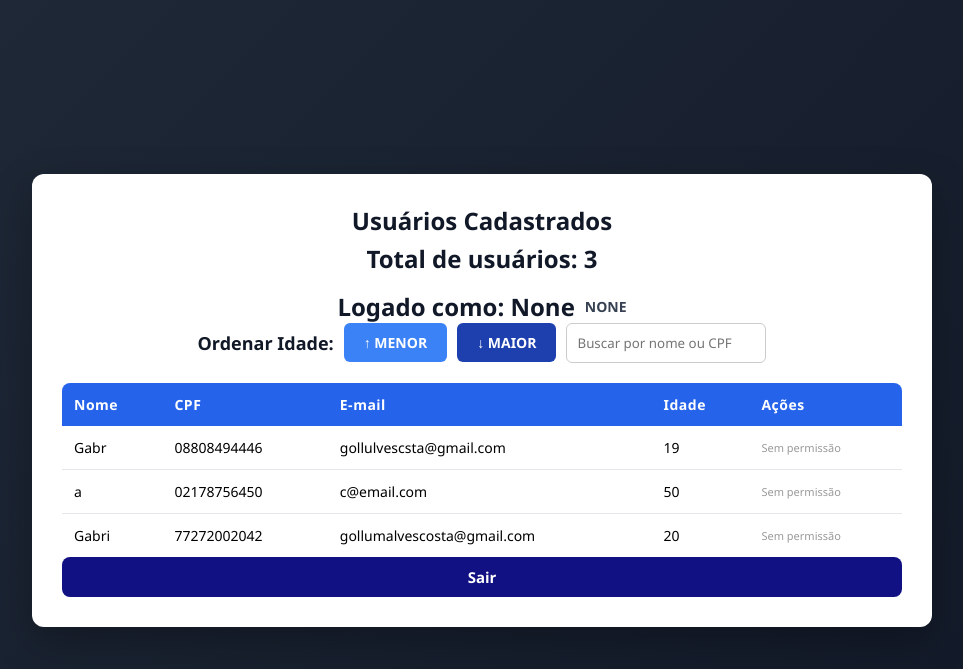
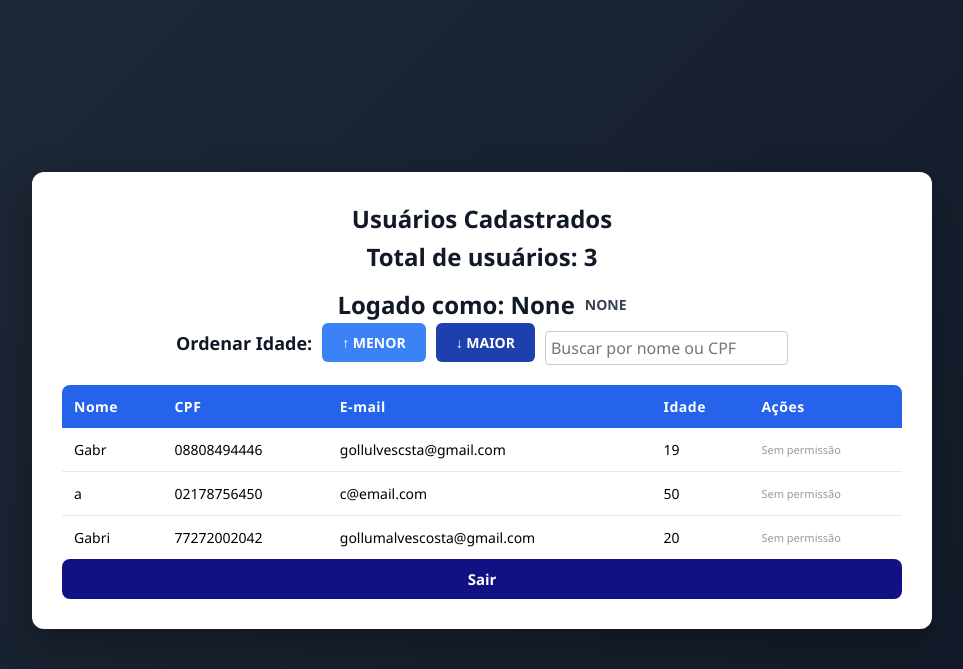
Before and after one commit to GabrielAlvesCosta/Evolucao-do-Sistema, a Flask app: page /ordem-usuarios in a window 1280 px wide. Shown: the top 669 px of the page, without its empty margins (158-1121 px from the left). Run offline with Flask 3, Linux system fonts and the light colour scheme.

Commit message:
Update usuarios.html

```diff
--- a/templates/usuarios.html
+++ b/templates/usuarios.html
@@ -40,9 +40,17 @@
     <a href="{{ url_for('ordem_usuarios', termo=busca, ordem='asc') }}" class="btn-limpar-grande" style="background-color: #3b82f6;">↑ Menor</a>
     <a href="{{ url_for('ordem_usuarios', termo=busca, ordem='desc') }}" class="btn-limpar-grande" style="background-color: #1e40af;">↓ Maior</a>
 
-    <form action="{{ url_for('buscar_usuarios') }}" method="GET" style="display: inline-block; margin: 0; padding: 0; box-shadow: none; background: transparent;">
-        <input type="text" name="busca" placeholder="Buscar por nome ou CPF" style="margin: 0; padding: 10px; width: 200px; border-radius: 6px; border: 1px solid #ccc;">
-    </form>
+<form action="{{ url_for('buscar_usuario') }}" method="GET" style="display: inline-block; margin-top: 10px;">
+                <input type="text"
+                       name="termo"
+                       placeholder="Buscar por nome ou CPF"
+                       value="{{ busca if busca else '' }}"
+                       class="search-form"
+                       style="font-size: 16px; padding: 5px; border-radius: 4px; border: 1px solid #ccc;">
+                {% if busca %}
+                    <a href="{{ url_for('buscar_usuario') }}" class="btn-limpar-grande">Limpar</a>
+                {% endif %}
+            </form>
 </div>
         <table>
             <thead>
```
